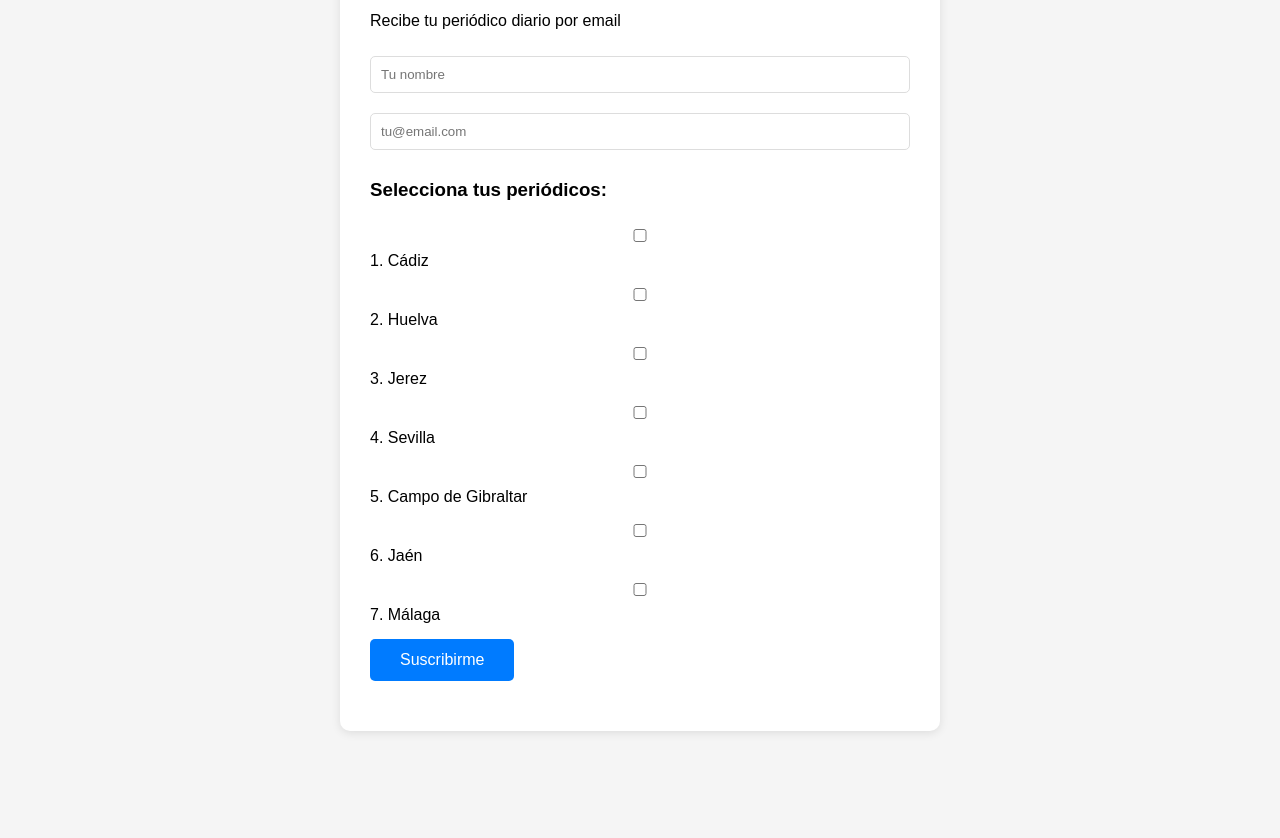
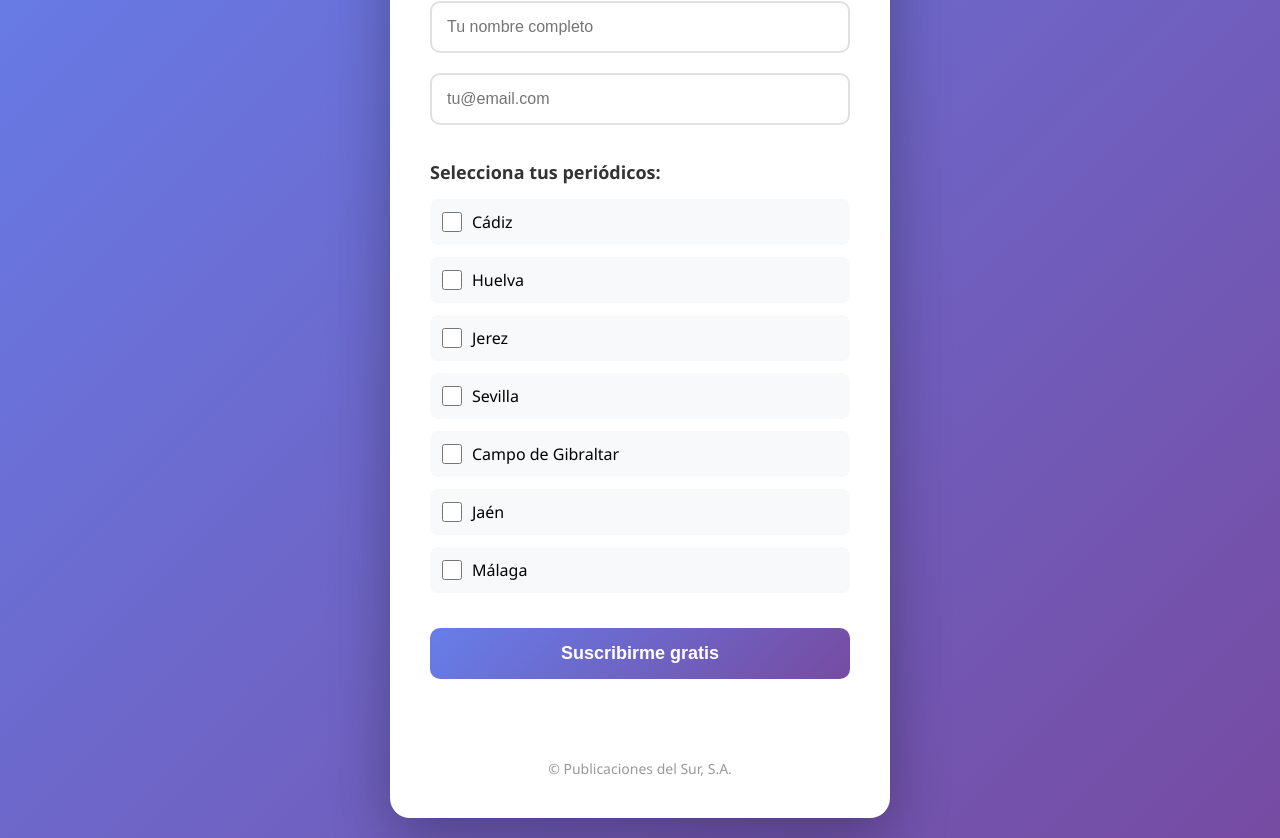
Before and after one commit to andaluciainformacion/suscripcion-periodicos, a plain HTML site: page index.html in a window 1280 px wide. Shown: the part 169-1007 px from the top of the page. Before the commit the page ends 970 px from the top, so only its background shows below. Drawn offline with Linux system fonts and the light colour scheme.

Commit message:
Update index.html

```diff
--- a/index.html
+++ b/index.html
@@ -5,71 +5,207 @@
   <meta name="viewport" content="width=device-width, initial-scale=1.0">
   <title>Suscripción VIVA Periódicos</title>
   <style>
+    * {
+      margin: 0;
+      padding: 0;
+      box-sizing: border-box;
+    }
+
     body {
-      font-family: Arial, sans-serif;
-      max-width: 600px;
-      margin: 50px auto;
+      font-family: 'Segoe UI', Tahoma, Geneva, Verdana, sans-serif;
+      background: linear-gradient(135deg, #667eea 0%, #764ba2 100%);
+      min-height: 100vh;
+      display: flex;
+      align-items: center;
+      justify-content: center;
       padding: 20px;
-      background: #f5f5f5;
     }
+
     .container {
       background: white;
-      padding: 30px;
-      border-radius: 10px;
-      box-shadow: 0 2px 10px rgba(0,0,0,0.1);
+      padding: 40px;
+      border-radius: 20px;
+      box-shadow: 0 20px 60px rgba(0,0,0,0.3);
+      max-width: 500px;
+      width: 100%;
+      animation: slideIn 0.5s ease-out;
     }
-    h1 { color: #333; }
-    input, select {
-      width: 100%;
-      padding: 10px;
-      margin: 10px 0;
-      border: 1px solid #ddd;
-      border-radius: 5px;
-      box-sizing: border-box;
+
+    @keyframes slideIn {
+      from {
+        opacity: 0;
+        transform: translateY(30px);
+      }
+      to {
+        opacity: 1;
+        transform: translateY(0);
+      }
     }
-    button {
-      background: #007bff;
-      color: white;
-      padding: 12px 30px;
-      border: none;
-      border-radius: 5px;
-      cursor: pointer;
+
+    h1 {
+      color: #333;
+      margin-bottom: 10px;
+      font-size: 28px;
+    }
+
+    .subtitle {
+      color: #666;
+      margin-bottom: 30px;
       font-size: 16px;
     }
-    button:hover { background: #0056b3; }
+
+    input[type="text"],
+    input[type="email"] {
+      width: 100%;
+      padding: 15px;
+      margin: 10px 0;
+      border: 2px solid #e0e0e0;
+      border-radius: 10px;
+      font-size: 16px;
+      transition: border-color 0.3s;
+    }
+
+    input[type="text"]:focus,
+    input[type="email"]:focus {
+      outline: none;
+      border-color: #667eea;
+    }
+
+    h3 {
+      color: #333;
+      margin: 25px 0 15px 0;
+      font-size: 18px;
+    }
+
     .checkbox-group {
       margin: 15px 0;
+      display: grid;
+      gap: 12px;
     }
+
     label {
-      display: block;
-      margin: 8px 0;
+      display: flex;
+      align-items: center;
+      padding: 12px;
+      background: #f8f9fa;
+      border-radius: 8px;
+      cursor: pointer;
+      transition: all 0.3s;
+    }
+
+    label:hover {
+      background: #e9ecef;
+      transform: translateX(5px);
+    }
+
+    input[type="checkbox"] {
+      width: 20px;
+      height: 20px;
+      margin-right: 10px;
+      cursor: pointer;
+      accent-color: #667eea;
+    }
+
+    button {
+      width: 100%;
+      background: linear-gradient(135deg, #667eea 0%, #764ba2 100%);
+      color: white;
+      padding: 15px;
+      border: none;
+      border-radius: 10px;
+      cursor: pointer;
+      font-size: 18px;
+      font-weight: bold;
+      margin-top: 20px;
+      transition: transform 0.2s, box-shadow 0.2s;
+    }
+
+    button:hover {
+      transform: translateY(-2px);
+      box-shadow: 0 10px 20px rgba(102, 126, 234, 0.4);
+    }
+
+    button:active {
+      transform: translateY(0);
+    }
+
+    #resultado {
+      margin-top: 20px;
+      padding: 15px;
+      border-radius: 10px;
+      text-align: center;
+      font-weight: 500;
+    }
+
+    .success {
+      background: #d4edda;
+      color: #155724;
+      border: 1px solid #c3e6cb;
+    }
+
+    .error {
+      background: #f8d7da;
+      color: #721c24;
+      border: 1px solid #f5c6cb;
+    }
+
+    .footer {
+      margin-top: 30px;
+      text-align: center;
+      color: #999;
+      font-size: 14px;
     }
   </style>
 </head>
 <body>
   <div class="container">
-    <h1>📰 Suscripción VIVA Periódicos</h1>
-    <p>Recibe tu periódico diario por email</p>
+    <h1>📰 VIVA Periódicos</h1>
+    <p class="subtitle">Recibe tu periódico diario por email</p>
 
     <form id="suscripcionForm">
-      <input type="text" name="nombre" placeholder="Tu nombre" required>
+      <input type="text" name="nombre" placeholder="Tu nombre completo" required>
       <input type="email" name="email" placeholder="tu@email.com" required>
 
       <h3>Selecciona tus periódicos:</h3>
       <div class="checkbox-group">
-        <label><input type="checkbox" name="periodicos" value="1"> 1. Cádiz</label>
-        <label><input type="checkbox" name="periodicos" value="2"> 2. Huelva</label>
-        <label><input type="checkbox" name="periodicos" value="3"> 3. Jerez</label>
-        <label><input type="checkbox" name="periodicos" value="4"> 4. Sevilla</label>
-        <label><input type="checkbox" name="periodicos" value="5"> 5. Campo de Gibraltar</label>
-        <label><input type="checkbox" name="periodicos" value="6"> 6. Jaén</label>
-        <label><input type="checkbox" name="periodicos" value="7"> 7. Málaga</label>
+        <label>
+          <input type="checkbox" name="periodicos" value="1">
+          <span>Cádiz</span>
+        </label>
+        <label>
+          <input type="checkbox" name="periodicos" value="2">
+          <span>Huelva</span>
+        </label>
+        <label>
+          <input type="checkbox" name="periodicos" value="3">
+          <span>Jerez</span>
+        </label>
+        <label>
+          <input type="checkbox" name="periodicos" value="4">
+          <span>Sevilla</span>
+        </label>
+        <label>
+          <input type="checkbox" name="periodicos" value="5">
+          <span>Campo de Gibraltar</span>
+        </label>
+        <label>
+          <input type="checkbox" name="periodicos" value="6">
+          <span>Jaén</span>
+        </label>
+        <label>
+          <input type="checkbox" name="periodicos" value="7">
+          <span>Málaga</span>
+        </label>
       </div>
 
-      <button type="submit">Suscribirme</button>
+      <button type="submit">Suscribirme gratis</button>
     </form>
 
-    <div id="resultado" style="margin-top: 20px;"></div>
+    <div id="resultado"></div>
+
+    <div class="footer">
+      © Publicaciones del Sur, S.A.
+    </div>
   </div>
 
   <script>
@@ -80,7 +216,9 @@
       const periodicos = formData.getAll('periodicos');
 
       if (periodicos.length === 0) {
-        alert('Selecciona al menos un periódico');
+        const resultado = document.getElementById('resultado');
+        resultado.className = 'error';
+        resultado.textContent = '⚠️ Selecciona al menos un periódico';
         return;
       }
 
@@ -90,6 +228,10 @@
         periodicos: periodicos.join(',')
       };
 
+      const resultado = document.getElementById('resultado');
+      resultado.textContent = 'Procesando...';
+      resultado.className = '';
+
       try {
         const response = await fetch('https://ps01-n8n.k2oxnb.easypanel.host/webhook/suscripcion-email', {
           method: 'POST',
@@ -98,12 +240,12 @@
         });
 
         const result = await response.json();
-        document.getElementById('resultado').innerHTML =
-          `<p style="color: green;">✅ ${result.mensaje}</p>`;
+        resultado.className = 'success';
+        resultado.textContent = '✅ ' + (result.mensaje || '¡Suscripción exitosa! Revisa tu email.');
         e.target.reset();
       } catch (error) {
-        document.getElementById('resultado').innerHTML =
-          `<p style="color: red;">❌ Error al suscribirse</p>`;
+        resultado.className = 'error';
+        resultado.textContent = '❌ Error al suscribirse. Intenta de nuevo.';
       }
     });
   </script>
```
